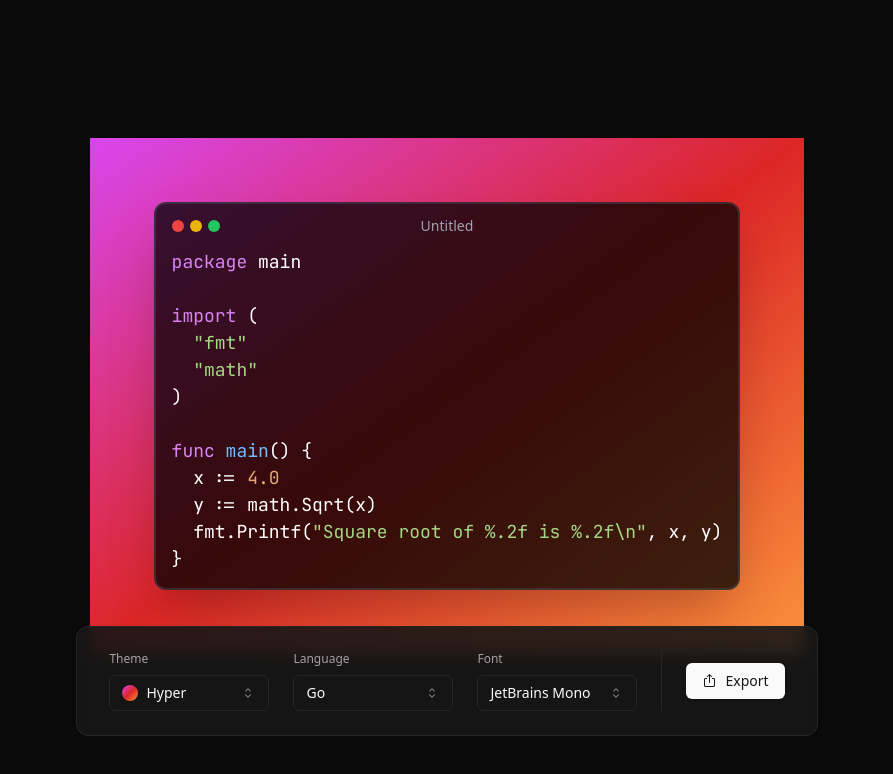
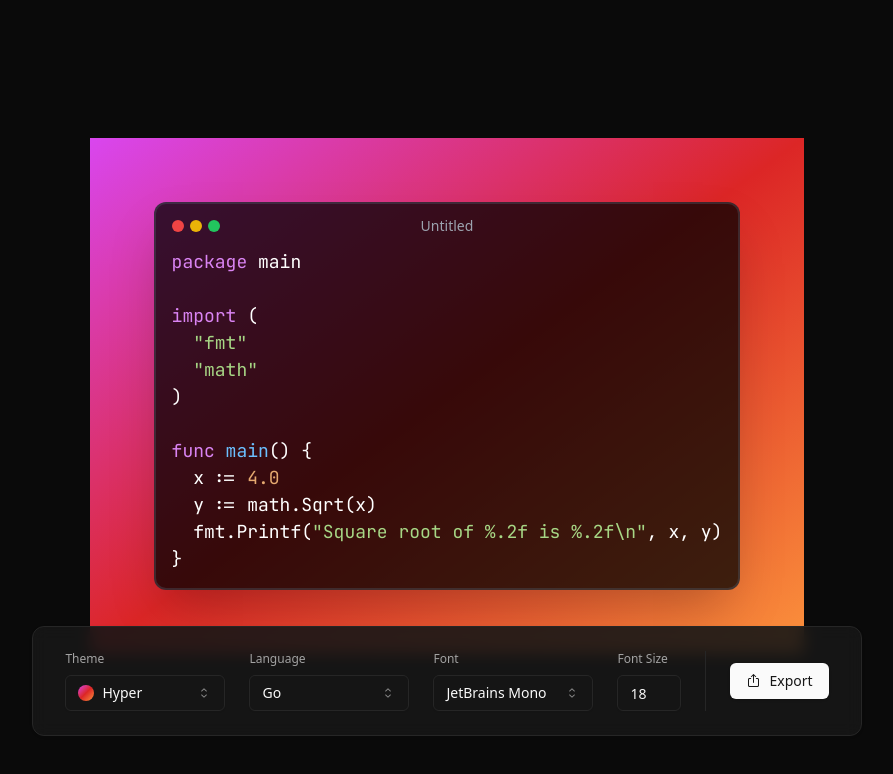
Before and after one commit to Dmitriifd/react-code-screenshot, a React (Vite) app: page / in a window 1280 px wide. Shown: the top 774 px of the page, without its empty margins (193-1086 px from the left). Built offline with nearby package versions, Linux system fonts and the light colour scheme.

Commit message:
FontSizeInput

```diff
--- a/src/App.jsx
+++ b/src/App.jsx
@@ -8,6 +8,7 @@
 import ThemeSelect from './components/controls/ThemeSelect';
 import LanguageSelect from './components/controls/LanguageSelect';
 import FontSelect from './components/controls/FontSelect';
+import FontSizeInput from './components/controls/FontSizeInput';
 
 function App() {
   const theme = useStore((state) => state.theme);
@@ -62,6 +63,7 @@
           <ThemeSelect />
           <LanguageSelect />
           <FontSelect />
+          <FontSizeInput />
           <div className='w-px bg-neutral-800' />
           <div className='place-self-center'>
             <ExportOptions targetRef={editorRef} />
--- /dev/null
+++ b/src/components/controls/FontSizeInput.jsx
@@ -0,0 +1,23 @@
+import useStore from '@/store';
+import { Input } from '../ui/input';
+
+export default function FontSizeInput() {
+  const fontSize = useStore((state) => state.fontSize);
+
+  return (
+    <div>
+      <label className='block mb-2 text-xs font-medium text-neutral-400'>
+        Font Size
+      </label>
+      <Input
+        type='number'
+        className='!dark w-16 bg-transparent'
+        min={6}
+        value={fontSize}
+        onChange={(e) =>
+          useStore.setState({ fontSize: Number(e.target.value) })
+        }
+      />
+    </div>
+  );
+}
```
